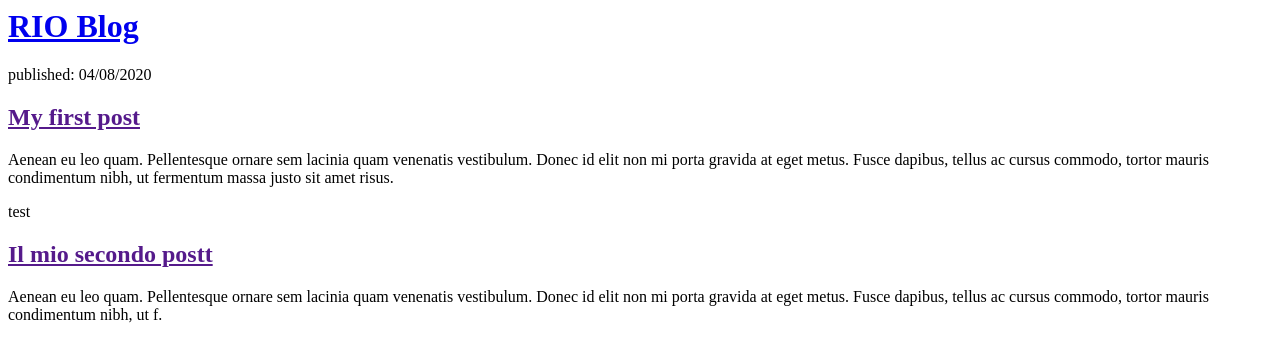
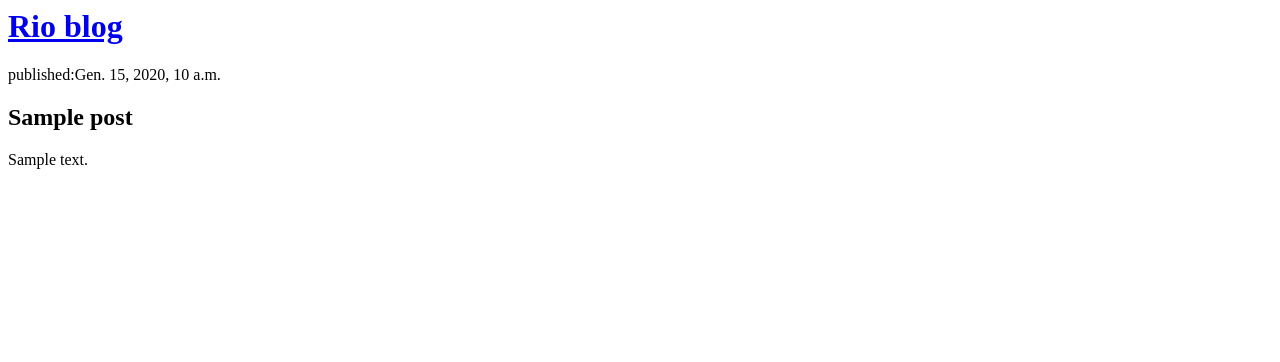
Before and after one commit to vittoriomatera/my-first-blog, a Django app: page / in a window 1280 px wide. Shown: the top 362 px of the page. Run offline with Django 3.2, Linux system fonts and the light colour scheme; tables that the repository leaves empty hold one stand-in row (values such as "Sample post").

Commit message:
Modifica con django template

```diff
--- a/blog/templates/blog/post_list.html
+++ b/blog/templates/blog/post_list.html
@@ -3,20 +3,15 @@
         <title>Django Girls blog</title>
     </head>
     <body>
-        <div>
-            <h1><a href="/">RIO Blog</a></h1>
-        </div>
-
-        <div>
-            <p>published: 04/08/2020</p>
-            <h2><a href="">My first post</a></h2>
-            <p>Aenean eu leo quam. Pellentesque ornare sem lacinia quam venenatis vestibulum. Donec id elit non mi porta gravida at eget metus. Fusce dapibus, tellus ac cursus commodo, tortor mauris condimentum nibh, ut fermentum massa justo sit amet risus.</p>
-        </div>
-
-        <div>
-            <p>test</p>
-            <h2><a href="">Il mio secondo postt</a></h2>
-            <p>Aenean eu leo quam. Pellentesque ornare sem lacinia quam venenatis vestibulum. Donec id elit non mi porta gravida at eget metus. Fusce dapibus, tellus ac cursus commodo, tortor mauris condimentum nibh, ut f.</p>
-        </div>
+    <div>
+        <h1><a href="/">Rio blog</a></h1>
+    </div>
+    {% for post in posts %}
+    <div>
+    <p>published:{{post.published_date}}</p>
+     <h2>{{post.title}}</h2>
+     <p>{{post.text|linebreaksbr}}</p>
+    </div>
+    {% endfor %}
     </body>
 </html>
--- a/blog/views.py
+++ b/blog/views.py
@@ -1,5 +1,9 @@
 from django.shortcuts import render
+from django.utils import timezone
+from .models import Post
+
 
 # Create your views here.
 def post_list(request):
-    return render(request,'blog/post_list.html',{})
+    posts=Post.objects.filter(published_date__lte=timezone.now()).order_by('published_date')
+    return render(request,'blog/post_list.html',{'posts':posts})
```
